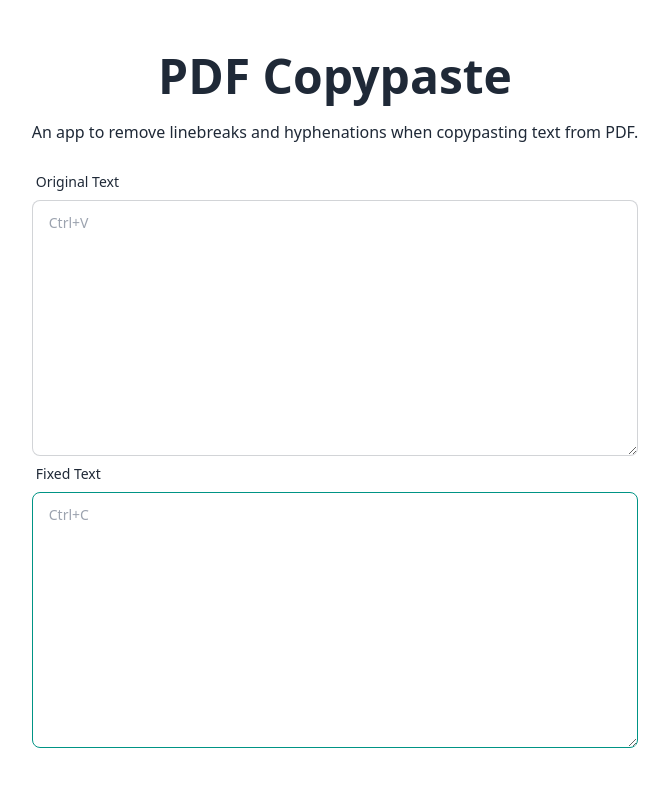
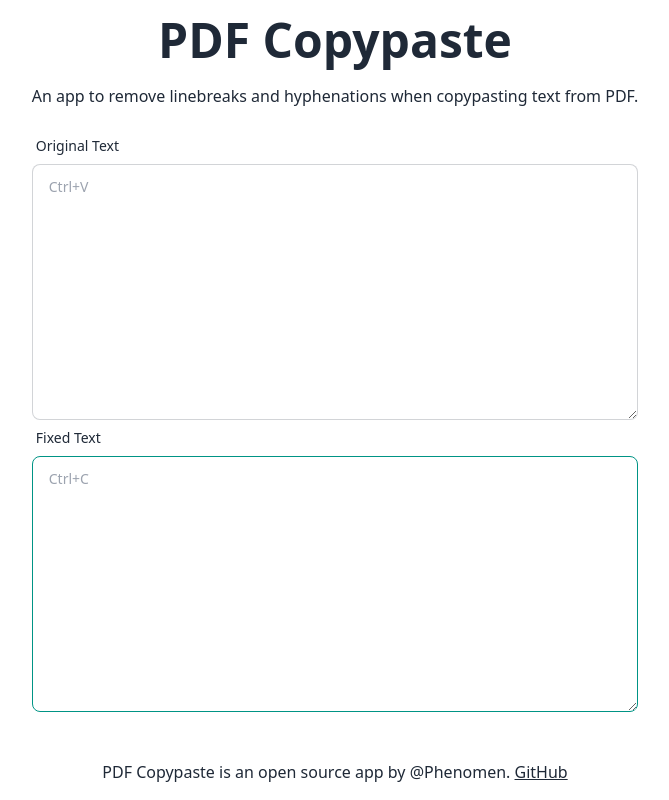
Before and after one commit to phenomen/pdfcopypaste, a Nuxt app: page / in a window 1280 px wide. Shown: the whole page, without its empty margins (305-974 px from the left). Built offline with nearby package versions, Linux system fonts and the light colour scheme.

Commit message:
regex fix

```diff
--- a/pages/index.vue
+++ b/pages/index.vue
@@ -30,6 +30,16 @@
                 v-model="fixedCopy"
               ></textarea>
             </div>
+            <p class="mt-12">
+              PDF Copypaste is an open source app by @Phenomen.
+              <a
+                class="link"
+                href="https://github.com/Phenomen/pdfcopypaste"
+                target="_blank"
+              >
+                GitHub
+              </a>
+            </p>
           </div>
         </div>
       </div>
@@ -47,8 +57,8 @@
     computed: {
       fixedCopy() {
         return this.originalCopy
-          .replace(/-/g, "")
-          .replace(/(\r\n|\n|\r)/gm, " ");
+          .replace(/(\r\n|\n|\r)/g, " ")
+          .replaceAll("‑ ", "");
       },
     },
   };
```
